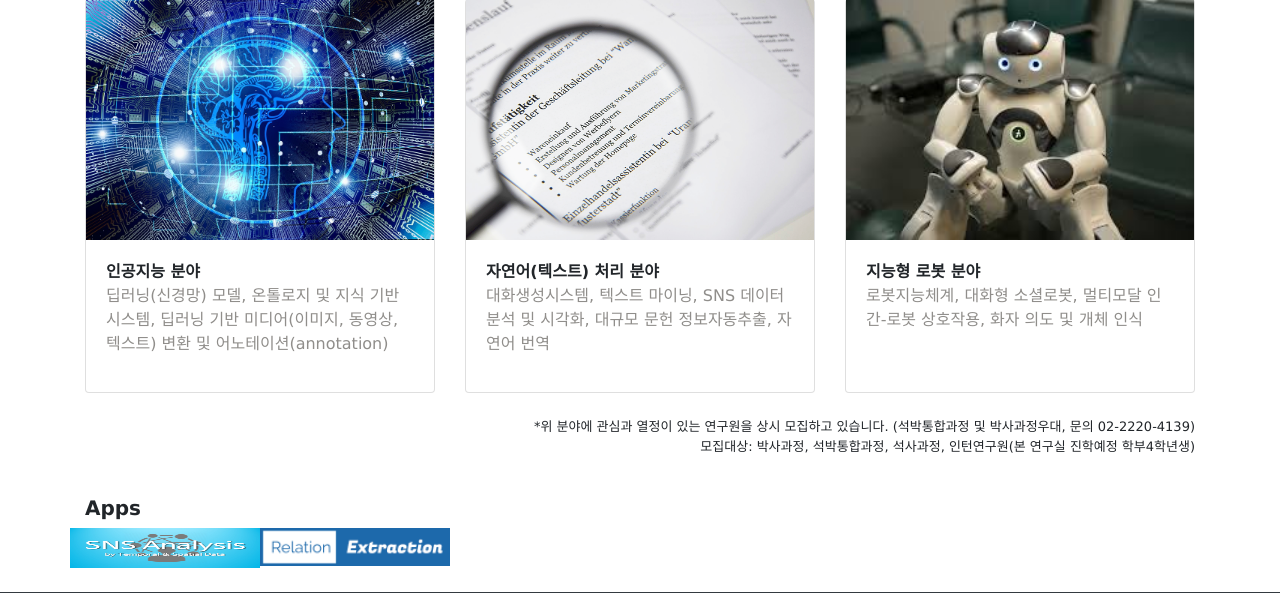
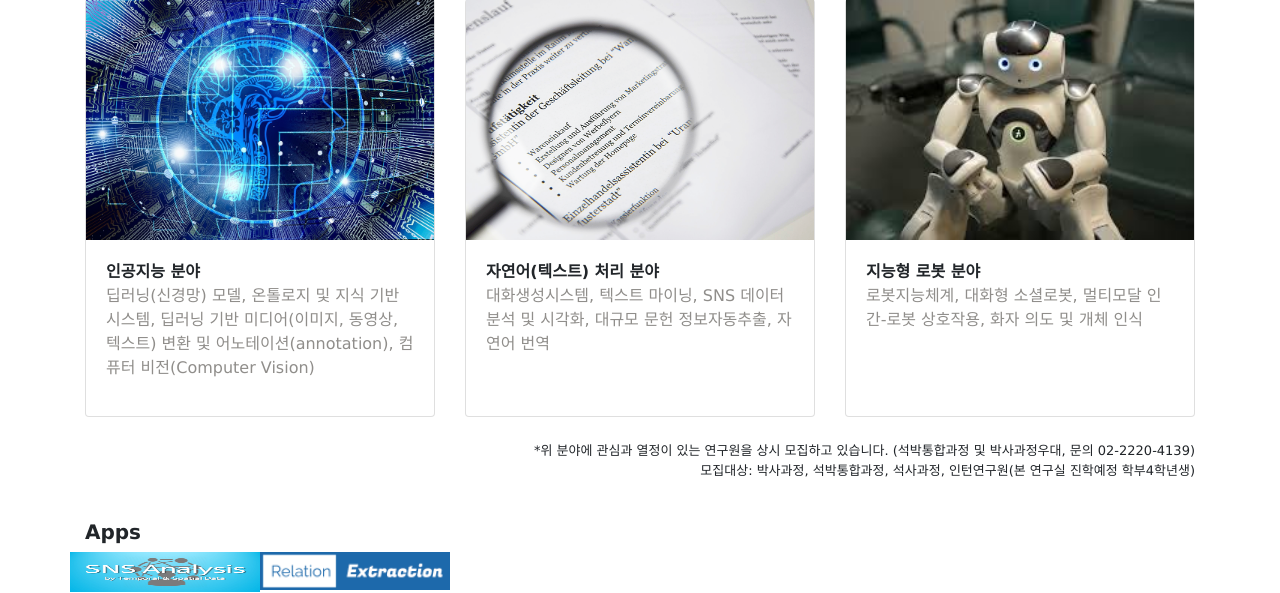
Before and after one commit to kkt94/AI_Web, a Flask app: page / in a window 1280 px wide. Shown: the part 529-1122 px from the top of the page. Run offline with Flask 2, Linux system fonts and the light colour scheme; some libraries are stand-ins or nearby versions.

Commit message:
add computer vision

```diff
--- a/web/templates/intro.html
+++ b/web/templates/intro.html
@@ -25,6 +25,7 @@
                     <br>     - 딥러닝(신경망) 모델(Deep Learning Model) 및 최적화(Optimization)
                     <br>     - 온톨로지 및 지식 기반 시스템(Ontology & Knowledge Based System)
                     <br>     - 딥러닝 기반 미디어(이미지, 동영상, 텍스트) 변환(Deep Learning Based Media Translation) 및 어노태이션(Annotation)
+		    <br>     - 컴퓨터 비전(Computer Vision)
                     <br>     - 패턴인식 및 매칭(Patten Recognition & Matching)
                     <br>     - 게임 인공지능(Game Intelligence)
                   </p>
--- a/web/templates/main.html
+++ b/web/templates/main.html
@@ -64,7 +64,7 @@
               <div class="card-body">
                   <strong>인공지능 분야</strong><br>
                   <p style="color:#908e8b">
-                    딥러닝(신경망) 모델, 온톨로지 및 지식 기반 시스템, 딥러닝 기반 미디어(이미지, 동영상, 텍스트) 변환 및 어노테이션(annotation)
+                    딥러닝(신경망) 모델, 온톨로지 및 지식 기반 시스템, 딥러닝 기반 미디어(이미지, 동영상, 텍스트) 변환 및 어노테이션(annotation), 컴퓨터 비전(Computer Vision)
                   </p>
               </div>
             </div>
```
